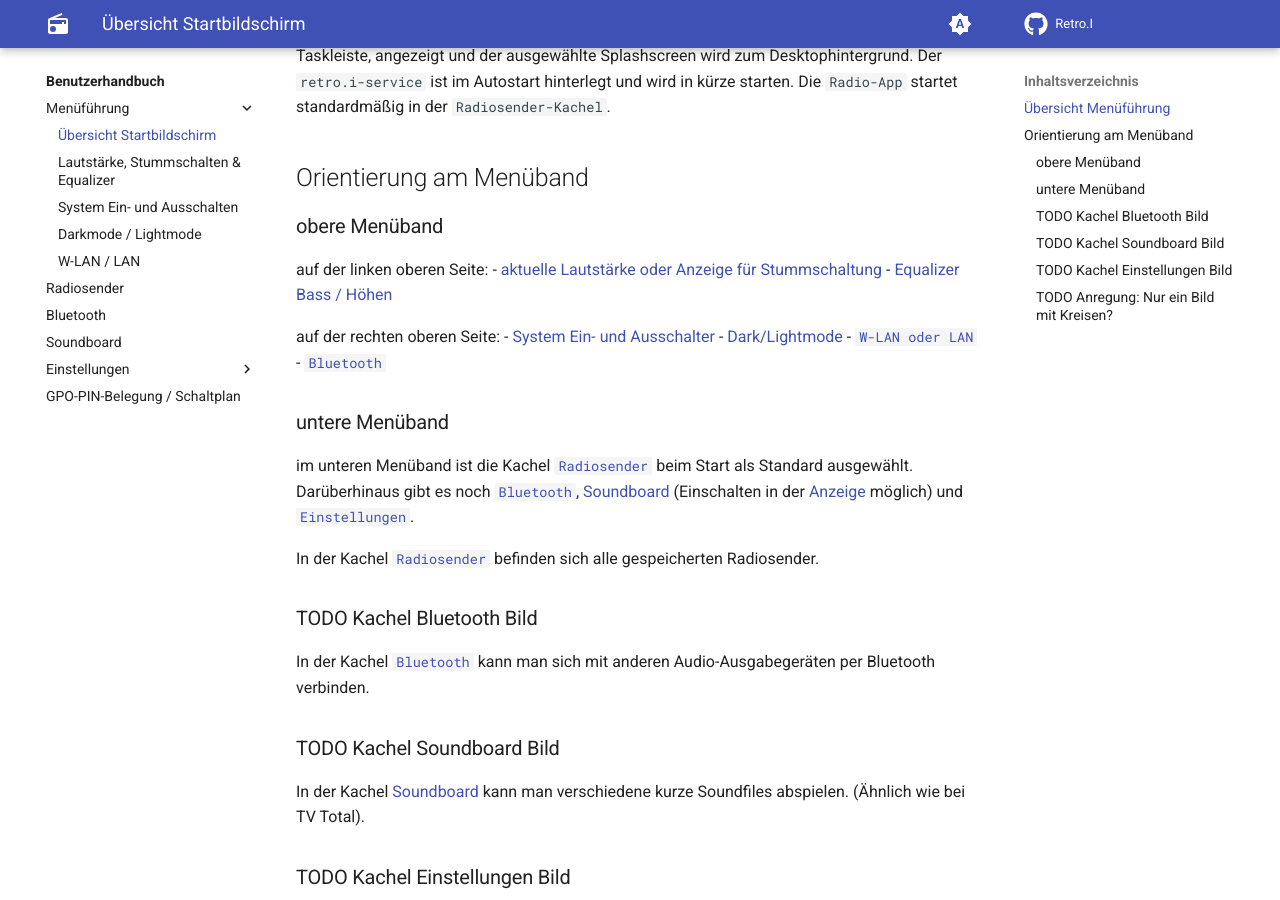
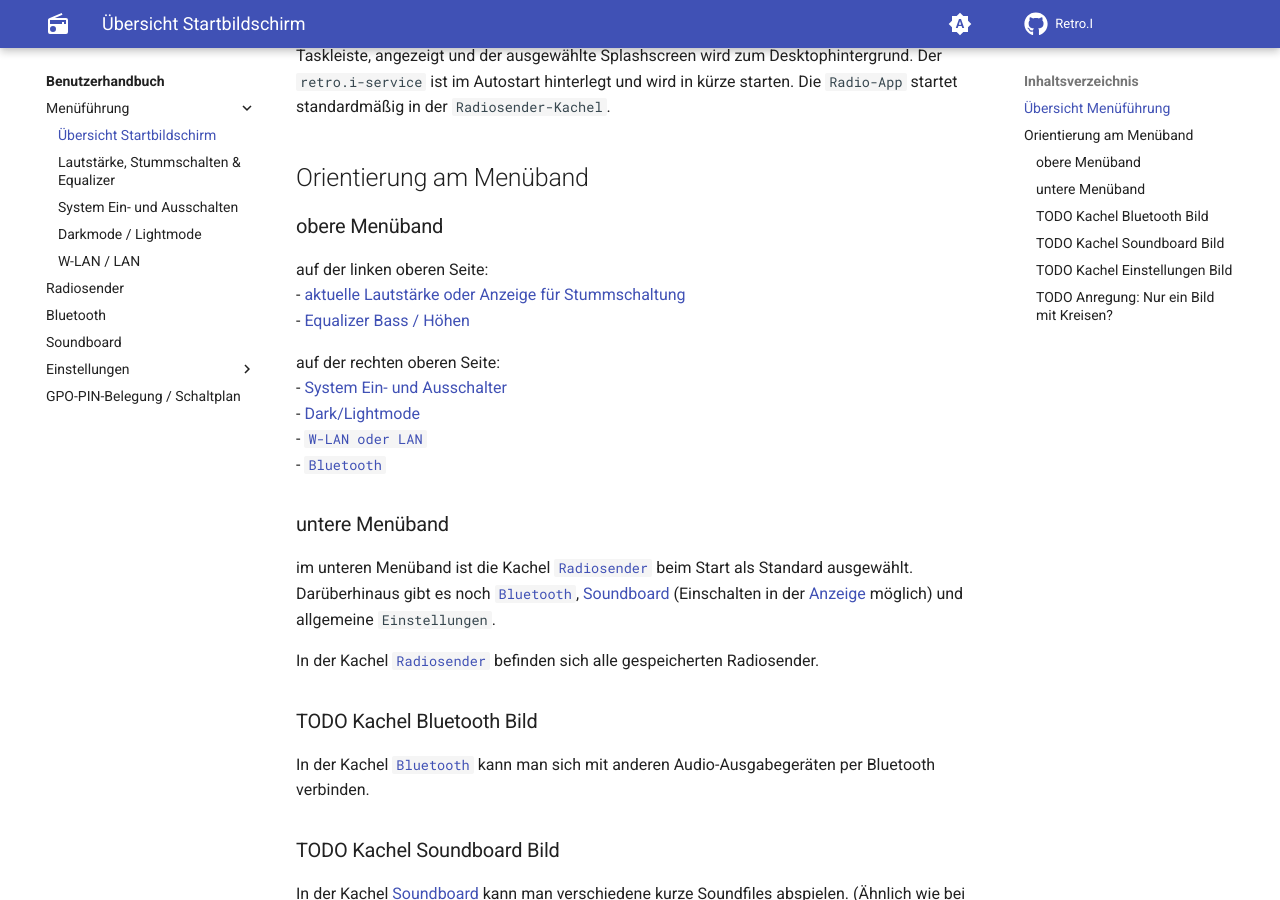
Before and after one commit to Retro-I/docs, an MkDocs documentation site: the page built from docs/user-manual/uebersicht.md, in a window 1280 px wide and 900 px high, scrolled down 842 px. Built offline with MkDocs 1.6.1 and Material for MkDocs 9.7.7, drawn with Linux system fonts in a browser that asks for light colours; plug-ins that fetch from the network failed and are left out; comment, search, counter and statistics services are not loaded.

Commit message:
user-manual: folder structure and Links changed

```diff
--- a/docs/user-manual/uebersicht.md
+++ b/docs/user-manual/uebersicht.md
@@ -10,20 +10,20 @@
 ## Orientierung am Menüband
 
 ### obere Menüband
-auf der linken oberen Seite:
- - [aktuelle Lautstärke oder Anzeige für Stummschaltung](lautstaerke.md)
+auf der linken oberen Seite:<br>
+ - [aktuelle Lautstärke oder Anzeige für Stummschaltung](lautstaerke.md)<br>
  - [Equalizer Bass / Höhen](lautstaerke.md)
 
-auf der rechten oberen Seite:
- - [System Ein- und Ausschalter](on-off.md)
- - [Dark/Lightmode](dark_light.md)
- - [`W-LAN oder LAN`](WLAN.md)
+auf der rechten oberen Seite: <br>
+ - [System Ein- und Ausschalter](on-off.md)<br>
+ - [Dark/Lightmode](dark_light.md)<br>
+ - [`W-LAN oder LAN`](WLAN.md) <br>
  - [`Bluetooth`](bluetooth.md)
 
 
 ### untere Menüband
 im unteren Menüband ist die Kachel [`Radiosender`](radiosender.md) beim Start als Standard ausgewählt.
-Darüberhinaus gibt es noch [`Bluetooth`](bluetooth.md), [Soundboard](soundboard.md) (Einschalten in der [Anzeige](anzeige.md) möglich) und [`Einstellungen`](einstellungen.md).
+Darüberhinaus gibt es noch [`Bluetooth`](bluetooth.md), [Soundboard](soundboard.md) (Einschalten in der [Anzeige](anzeige.md) möglich) und allgemeine `Einstellungen`.
 
 In der Kachel [`Radiosender`](radiosender.md) befinden sich alle gespeicherten Radiosender.
 
@@ -37,7 +37,7 @@
 
 ### TODO Kachel Einstellungen Bild
 
-In der Kachel [`Einstellungen`](einstellungen.md) finden sich unter anderem allgemeine Einstellungen für den Radio wie zum Beispiel: Verhalten des LED-Streifens, Anzeige, Audio-Ausgabe, Standardlautstärke bei Start oder Systeminformationen wie die aktuelle IP.
+In der Kachel `Einstellungen` finden sich unter anderem allgemeine Einstellungen für den Radio wie zum Beispiel: Verhalten des LED-Streifens, Anzeige, Audio-Ausgabe, Standardlautstärke bei Start oder Systeminformationen wie die aktuelle IP.
 
 ### TODO Anregung: Nur ein Bild mit Kreisen?
 
```
Also changed, not shown: docs/user-manual/index.md (+2 -2 lines), docs/user-manual/radiosender.md (+1 -1 lines), docs/user-manual/on-off.md (line endings or trailing spaces).
